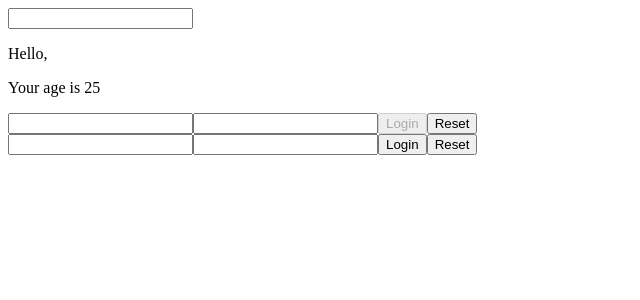
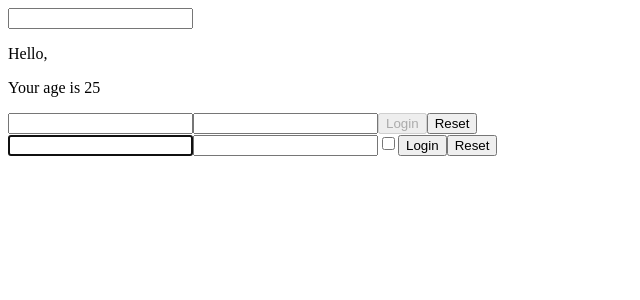
Before and after one commit to Rushizo/EserciziReact, a React (Create React App) app in the folder esercizi_da_inviare/: page / in a window 1280 px wide. Shown: the top 300 px of the page, without its empty margins (0-640 px from the left). Built offline with nearby package versions, Linux system fonts and the light colour scheme.

Commit message:
Exercise 24 done

```diff
--- a/esercizi_da_inviare/src/UncontrolledLogin.js
+++ b/esercizi_da_inviare/src/UncontrolledLogin.js
@@ -1,29 +1,33 @@
+import React from "react"
 
+class UncontrolledLogin extends React.Component {
+    handleLogin = (event) => {
+        event.preventDefault();
+        const username = event.target.elements.username.value
+        const password = event.target.elements.password.value
+        const remember = event.target.elements.remember.checked
 
-const UncontrolledLogin = () => {
-
-    const handleFormSubmit = (event) => {
-        event.preventDefault()
-
-        const username = event.target.username.value = "";
-        const password = event.target.password.value = "";
-
-
-        const ciao = true ? username === "" || password === "" : false
-
+        console.log({
+            username,
+            password,
+            remember,
+        });
     }
 
 
-    return(
-        <>
-            <form onSubmit={handleFormSubmit}>
-                <input type="Text" name="username"></input>
-                <input type="password" name="password"></input>
-                <button name="login" type="submit" >Login</button>
-                <button>Reset</button>
-            </form>
-        </>
-    )
+    render() {
+        return (
+            <>
+                <form onSubmit={this.handleLogin}>
+                    <input name="username" autoFocus/>
+                    <input name="password" type="password"/>
+                    <input name="remember" type="checkbox"/>
+                    <button type="submit">Login</button>
+                    <button type="reset">Reset</button>
+                </form>
+            </>
+        )
+    }
 }
 
-export default UncontrolledLogin
+export default UncontrolledLogin;
```
Also changed, not shown: esercizi_da_inviare/src/UncontrolledComponent.js (deleted, +0 -33 lines).
